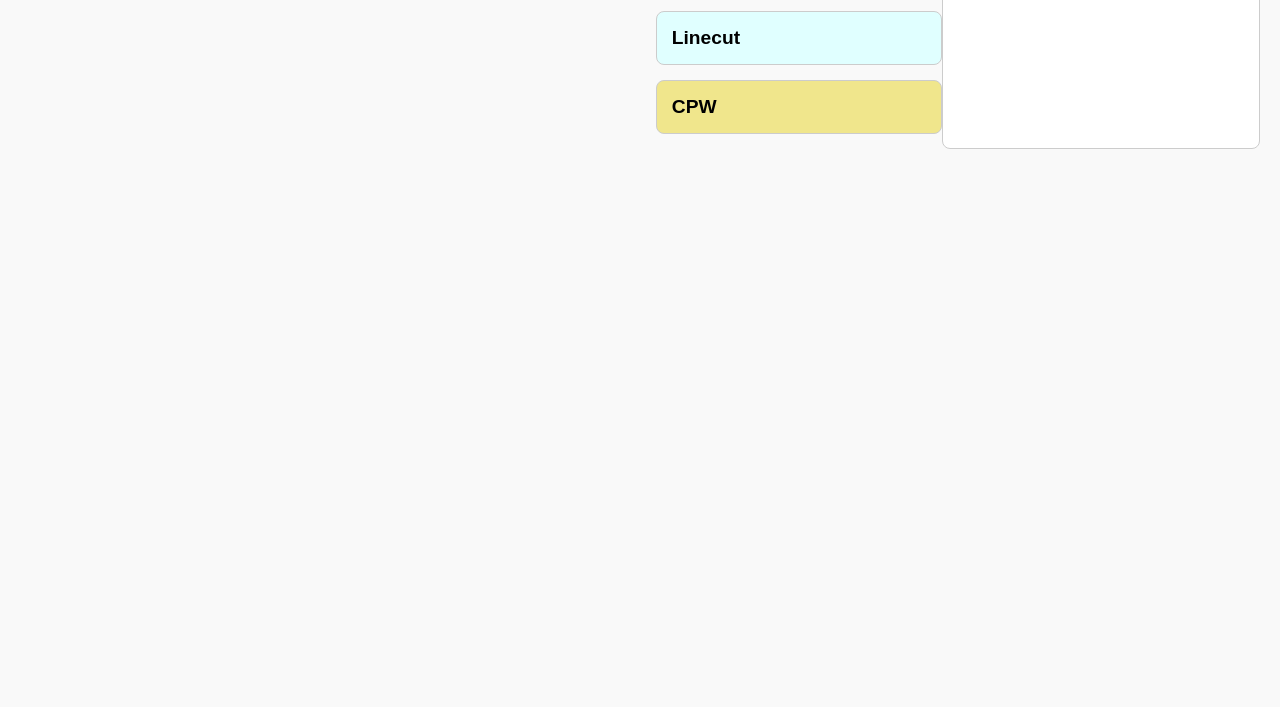
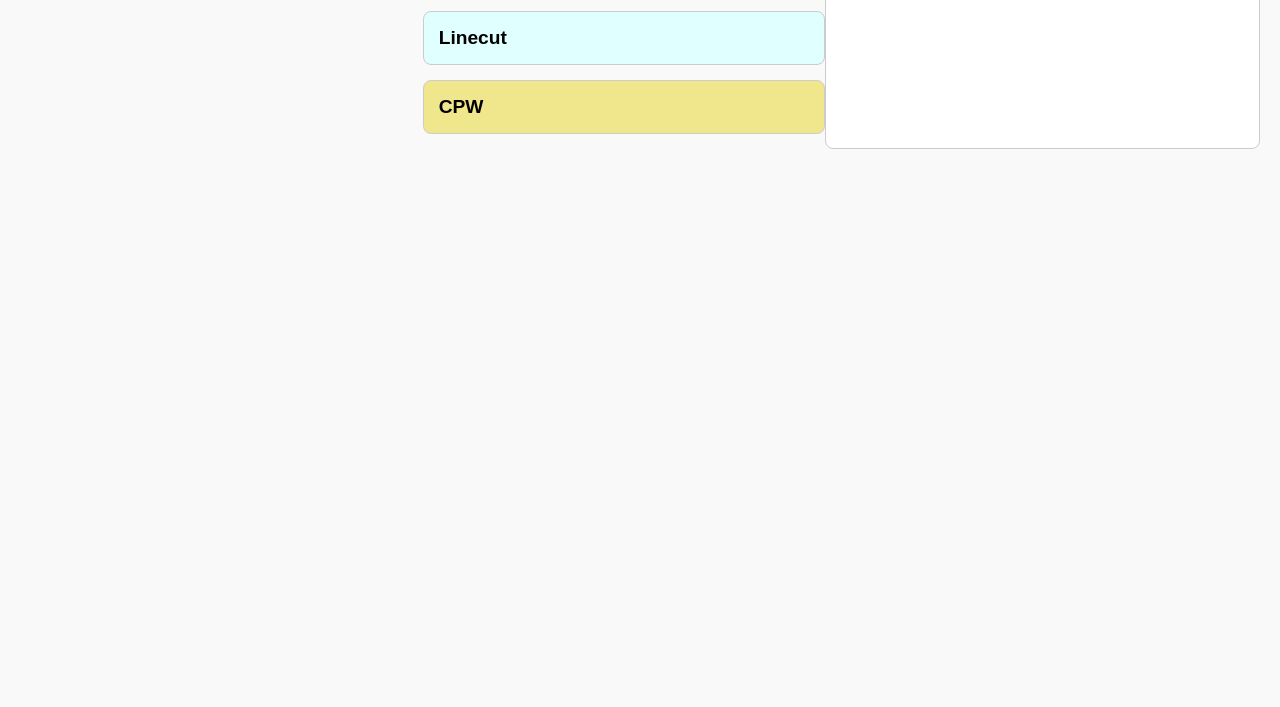
Before and after one commit to SinaMehboodi/Repos_GitHub, a plain HTML site: page index.html in a window 1280 px wide. Shown: the part 93-800 px from the top of the page. Drawn offline with Linux system fonts and the light colour scheme.

Commit message:
Update index.html

```diff
--- a/index.html
+++ b/index.html
@@ -20,11 +20,11 @@
         }
 
         .left-section {
-            width: 45%;
+            width: 100%;
         }
 
         .right-section {
-            width: 45%;
+            width: 100%;
             padding: 15px;
             border: 1px solid #ccc;
             border-radius: 8px;
```
